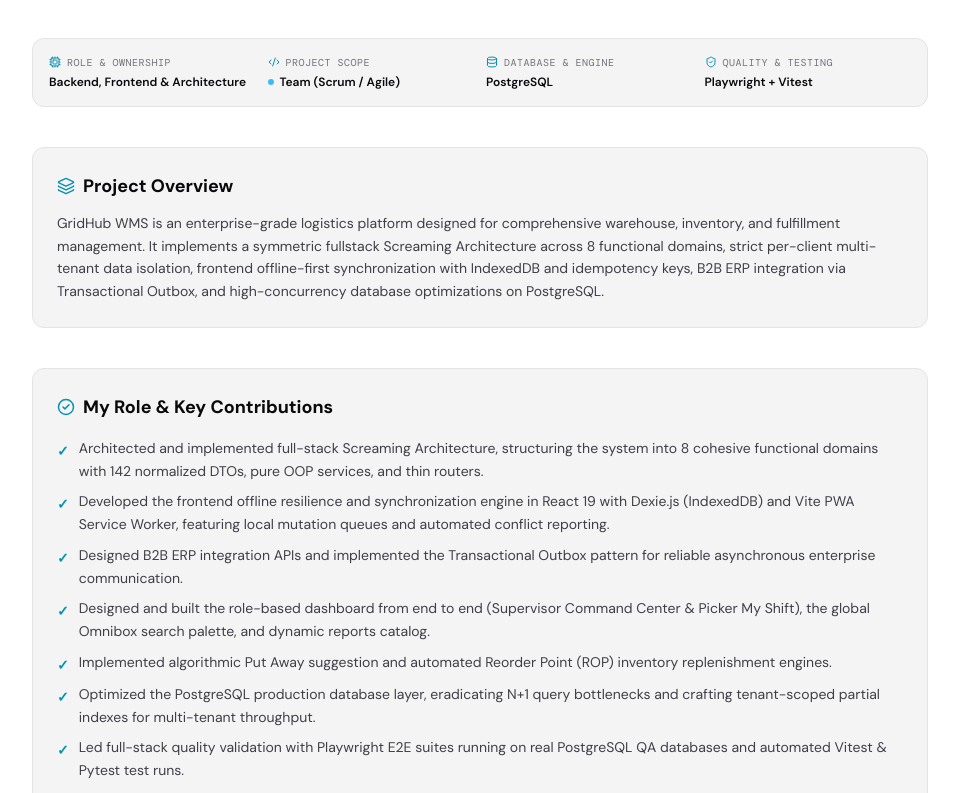
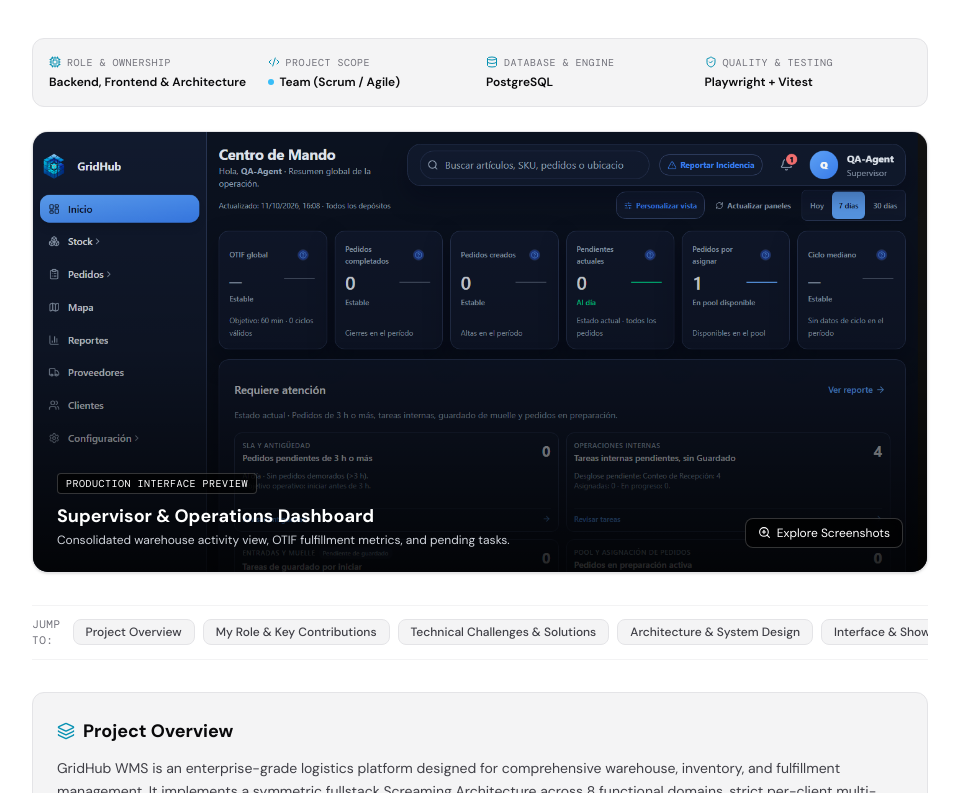
Before and after one commit to eliann313/mi-portfolio, a React (Vite) app: page /proyectos/gridhub-wms in a window 1280 px wide. Shown: the part 487-1280 px from the top of the page, without its empty margins (160-1119 px from the left). Built offline with nearby package versions, Linux system fonts and the light colour scheme.

Commit message:
feat(ui): prioritize recruiter information hierarchy with hero preview, challenges above architecture, and sticky anchor bar

```diff
--- a/src/components/projects/CaseStudyView.tsx
+++ b/src/components/projects/CaseStudyView.tsx
@@ -126,7 +126,7 @@
         </motion.div>
 
         {/* Recruiter Technical Snapshot */}
-        <div className="grid grid-cols-2 md:grid-cols-4 gap-3 p-4 rounded-xl border mb-10" style={{ backgroundColor: c.bgSurface, borderColor: c.border }}>
+        <div className="grid grid-cols-2 md:grid-cols-4 gap-3 p-4 rounded-xl border mb-6" style={{ backgroundColor: c.bgSurface, borderColor: c.border }}>
           <div className="flex flex-col">
             <span className="text-[10px] font-mono uppercase tracking-wider mb-1 flex items-center gap-1.5" style={{ color: c.textMuted }}>
               <Cpu size={12} style={{ color: c.accent }} />
@@ -171,8 +171,92 @@
           </div>
         </div>
 
+        {/* Hero Visual Preview Banner */}
+        {study.screenshots && study.screenshots.length > 0 && (
+          <motion.div
+            initial={{ opacity: 0, y: 16 }}
+            animate={{ opacity: 1, y: 0 }}
+            transition={{ delay: 0.1 }}
+            className="mb-8 rounded-2xl overflow-hidden border shadow-sm group relative cursor-pointer"
+            style={{ backgroundColor: c.bgSurface, borderColor: c.border }}
+            onClick={() => setActiveImageIndex(0)}
+          >
+            <div className="relative aspect-[16/9] min-h-[220px] sm:min-h-[280px] max-h-[440px] w-full bg-black/40 overflow-hidden">
+              <img
+                src={study.screenshots[0].url}
+                alt={study.screenshots[0].title[locale as Locale]}
+                className="w-full h-full object-cover object-top group-hover:scale-[1.02] transition-transform duration-500"
+              />
+              <div className="absolute inset-0 bg-gradient-to-t from-black/85 via-black/25 to-transparent flex items-end justify-between p-4 sm:p-6">
+                <div>
+                  <span className="text-[10px] font-mono uppercase tracking-wider px-2 py-0.5 rounded bg-black/70 text-white border border-white/20 mb-2 inline-block">
+                    {locale === 'es' ? 'Vista Principal en Producción' : 'Production Interface Preview'}
+                  </span>
+                  <h3 className="text-base sm:text-lg font-bold text-white mb-0.5">
+                    {study.screenshots[0].title[locale as Locale]}
+                  </h3>
+                  <p className="text-xs text-gray-300 max-w-xl line-clamp-1 sm:line-clamp-2">
+                    {study.screenshots[0].caption[locale as Locale]}
+                  </p>
+                </div>
+                <span className="hidden sm:inline-flex items-center gap-1.5 text-xs text-white px-3 py-1.5 rounded-lg bg-black/70 backdrop-blur-xs border border-white/20 group-hover:bg-accent transition-colors">
+                  <ZoomIn size={13} /> {locale === 'es' ? 'Explorar Capturas' : 'Explore Screenshots'}
+                </span>
+              </div>
+            </div>
+          </motion.div>
+        )}
+
+        {/* Quick Section Anchor Navigation */}
+        <div className="sticky top-16 z-20 py-2.5 mb-8 backdrop-blur-md bg-opacity-90 flex items-center gap-2 overflow-x-auto border-y" style={{ borderColor: `${c.border}70`, backgroundColor: `${c.bgBase}e6` }}>
+          <span className="text-[11px] font-mono uppercase tracking-wider mr-1 text-muted hidden sm:inline" style={{ color: c.textMuted }}>
+            {locale === 'es' ? 'Saltar a:' : 'Jump to:'}
+          </span>
+          <a
+            href="#overview"
+            className="text-xs px-3 py-1 rounded-lg border font-medium whitespace-nowrap transition-colors"
+            style={{ backgroundColor: c.bgSurface, borderColor: c.border, color: c.textSecondary }}
+          >
+            {t.caseStudy.overviewTitle}
+          </a>
+          <a
+            href="#my-role"
+            className="text-xs px-3 py-1 rounded-lg border font-medium whitespace-nowrap transition-colors"
+            style={{ backgroundColor: c.bgSurface, borderColor: c.border, color: c.textSecondary }}
+          >
+            {t.caseStudy.myRoleTitle}
+          </a>
+          {challenges.length > 0 && (
+            <a
+              href="#challenges"
+              className="text-xs px-3 py-1 rounded-lg border font-medium whitespace-nowrap transition-colors"
+              style={{ backgroundColor: c.bgSurface, borderColor: c.border, color: c.textSecondary }}
+            >
+              {t.caseStudy.technicalChallengesTitle}
+            </a>
+          )}
+          {(study.systemArchitecture || study.dbSchema || study.c4Diagram) && (
+            <a
+              href="#architecture"
+              className="text-xs px-3 py-1 rounded-lg border font-medium whitespace-nowrap transition-colors"
+              style={{ backgroundColor: c.bgSurface, borderColor: c.border, color: c.textSecondary }}
+            >
+              {t.caseStudy.architectureTitle}
+            </a>
+          )}
+          {study.screenshots && study.screenshots.length > 0 && (
+            <a
+              href="#gallery"
+              className="text-xs px-3 py-1 rounded-lg border font-medium whitespace-nowrap transition-colors"
+              style={{ backgroundColor: c.bgSurface, borderColor: c.border, color: c.textSecondary }}
+            >
+              {t.caseStudy.galleryTitle}
+            </a>
+          )}
+        </div>
+
         {/* 1. Overview */}
-        <section className="mb-10 rounded-xl p-6 border" style={{ backgroundColor: c.bgSurface, borderColor: c.border }}>
+        <section id="overview" className="scroll-mt-28 mb-10 rounded-xl p-6 border" style={{ backgroundColor: c.bgSurface, borderColor: c.border }}>
           <h3 className="font-bold text-lg mb-3 flex items-center gap-2" style={{ color: c.textPrimary }}>
             <Layers size={18} style={{ color: c.accent }} />
             {t.caseStudy.overviewTitle}
@@ -183,7 +267,7 @@
         </section>
 
         {/* 2. My Role & Key Contributions */}
-        <section className="mb-10 rounded-xl p-6 border" style={{ backgroundColor: c.bgSurface, borderColor: c.border }}>
+        <section id="my-role" className="scroll-mt-28 mb-10 rounded-xl p-6 border" style={{ backgroundColor: c.bgSurface, borderColor: c.border }}>
           <h3 className="font-bold text-lg mb-4 flex items-center gap-2" style={{ color: c.textPrimary }}>
             <CheckCircle2 size={18} style={{ color: c.accent }} />
             {t.caseStudy.myRoleTitle}
@@ -198,79 +282,9 @@
           </ul>
         </section>
 
-        {/* 3. Architecture & PostgreSQL Relational Schema Explorer */}
-        {(study.systemArchitecture || study.dbSchema) && (
-          <ArchitectureAndDBSchema
-            dbSchema={study.dbSchema}
-            systemArchitecture={study.systemArchitecture}
-          />
-        )}
-
-        {/* 3.1 Container Interconnect & Transaction Protocol Diagram */}
-        {study.c4Diagram && (
-          <section className="mb-10">
-            <ArchitectureDiagram diagram={study.c4Diagram} />
-          </section>
-        )}
-
-        {/* 3.2 Domains Breakdown (DDD) */}
-        {study.domainsBreakdown && (
-          <section className="mb-10 rounded-xl p-6 border" style={{ backgroundColor: c.bgSurface, borderColor: c.border }}>
-            <h3 className="font-bold text-lg mb-4 flex items-center gap-2" style={{ color: c.textPrimary }}>
-              <Layers size={18} style={{ color: c.accent }} />
-              {study.domainsBreakdown.title[locale as Locale] || t.caseStudy.domainsTitle}
-            </h3>
-            <div className="grid grid-cols-1 sm:grid-cols-2 gap-3">
-              {study.domainsBreakdown.items.map((item, idx) => (
-                <div key={idx} className="p-3.5 rounded-lg border flex flex-col justify-between" style={{ backgroundColor: c.bgElevated, borderColor: c.border }}>
-                  <span className="font-semibold text-xs mb-1" style={{ color: c.accent }}>{item.name}</span>
-                  <p className="text-xs leading-relaxed" style={{ color: c.textSecondary }}>{item.desc[locale as Locale]}</p>
-                </div>
-              ))}
-            </div>
-          </section>
-        )}
-
-        {/* 3.3 Architecture Highlights */}
-        <section className="mb-10 rounded-xl p-6 border" style={{ backgroundColor: c.bgSurface, borderColor: c.border }}>
-          <h3 className="font-bold text-lg mb-4" style={{ color: c.textPrimary }}>
-            {t.caseStudy.architectureTitle}
-          </h3>
-          <ul className="space-y-2 text-sm">
-            {study.architectureHighlights[locale as Locale].map((highlight, idx) => (
-              <li key={idx} className="flex items-start gap-2.5" style={{ color: c.textSecondary }}>
-                <span className="mt-1 flex-shrink-0" style={{ color: c.accent }}>›</span>
-                <span className="leading-relaxed">{highlight}</span>
-              </li>
-            ))}
-          </ul>
-        </section>
-
-        {/* 3.4 Key Architecture Decisions (ADRs) */}
-        {study.adrs && (
-          <section className="mb-10 rounded-xl p-6 border" style={{ backgroundColor: c.bgSurface, borderColor: c.border }}>
-            <h3 className="font-bold text-lg mb-4 flex items-center gap-2" style={{ color: c.textPrimary }}>
-              <HelpCircle size={18} style={{ color: c.accent }} />
-              {study.adrs.title[locale as Locale] || t.caseStudy.adrsTitle}
-            </h3>
-            <div className="space-y-4">
-              {study.adrs.items.map((adr, idx) => (
-                <div key={idx} className="p-4 rounded-lg border" style={{ backgroundColor: c.bgElevated, borderColor: c.border }}>
-                  <p className="text-xs font-semibold mb-1.5" style={{ color: c.textPrimary }}>
-                    {adr.question[locale as Locale]}
-                  </p>
-                  <p className="text-xs leading-relaxed" style={{ color: c.textSecondary }}>
-                    {adr.decision[locale as Locale]}
-                  </p>
-                </div>
-              ))}
-            </div>
-          </section>
-        )}
-
-        {/* 4. Technical Challenges & Engineering Solutions */}
+        {/* 3. High-Impact Technical Challenges & Engineering Solutions */}
         {challenges.length > 0 && (
-          <section className="mb-10 rounded-xl p-6 border" style={{ backgroundColor: c.bgSurface, borderColor: c.border }}>
+          <section id="challenges" className="scroll-mt-28 mb-10 rounded-xl p-6 border" style={{ backgroundColor: c.bgSurface, borderColor: c.border }}>
             <h3 className="font-bold text-lg mb-4 flex items-center gap-2" style={{ color: c.textPrimary }}>
               <AlertTriangle size={18} style={{ color: c.accent }} />
               {t.caseStudy.technicalChallengesTitle}
@@ -296,6 +310,78 @@
           </section>
         )}
 
+        {/* 4. Architecture & PostgreSQL Relational Schema Explorer */}
+        <div id="architecture" className="scroll-mt-28 space-y-10">
+          {(study.systemArchitecture || study.dbSchema) && (
+            <ArchitectureAndDBSchema
+              dbSchema={study.dbSchema}
+              systemArchitecture={study.systemArchitecture}
+            />
+          )}
+
+          {/* 4.1 Container Interconnect & Transaction Protocol Diagram */}
+          {study.c4Diagram && (
+            <section className="mb-10">
+              <ArchitectureDiagram diagram={study.c4Diagram} />
+            </section>
+          )}
+
+          {/* 4.2 Domains Breakdown (DDD) */}
+          {study.domainsBreakdown && (
+            <section className="mb-10 rounded-xl p-6 border" style={{ backgroundColor: c.bgSurface, borderColor: c.border }}>
+              <h3 className="font-bold text-lg mb-4 flex items-center gap-2" style={{ color: c.textPrimary }}>
+                <Layers size={18} style={{ color: c.accent }} />
+                {study.domainsBreakdown.title[locale as Locale] || t.caseStudy.domainsTitle}
+              </h3>
+              <div className="grid grid-cols-1 sm:grid-cols-2 gap-3">
+                {study.domainsBreakdown.items.map((item, idx) => (
+                  <div key={idx} className="p-3.5 rounded-lg border flex flex-col justify-between" style={{ backgroundColor: c.bgElevated, borderColor: c.border }}>
+                    <span className="font-semibold text-xs mb-1" style={{ color: c.accent }}>{item.name}</span>
+                    <p className="text-xs leading-relaxed" style={{ color: c.textSecondary }}>{item.desc[locale as Locale]}</p>
+                  </div>
+                ))}
+              </div>
+            </section>
+          )}
+
+          {/* 4.3 Architecture Highlights */}
+          <section className="mb-10 rounded-xl p-6 border" style={{ backgroundColor: c.bgSurface, borderColor: c.border }}>
+            <h3 className="font-bold text-lg mb-4" style={{ color: c.textPrimary }}>
+              {t.caseStudy.architectureTitle}
+            </h3>
+            <ul className="space-y-2 text-sm">
+              {study.architectureHighlights[locale as Locale].map((highlight, idx) => (
+                <li key={idx} className="flex items-start gap-2.5" style={{ color: c.textSecondary }}>
+                  <span className="mt-1 flex-shrink-0" style={{ color: c.accent }}>›</span>
+                  <span className="leading-relaxed">{highlight}</span>
+                </li>
+              ))}
+            </ul>
+          </section>
+
+          {/* 4.4 Key Architecture Decisions (ADRs) */}
+          {study.adrs && (
+            <section className="mb-10 rounded-xl p-6 border" style={{ backgroundColor: c.bgSurface, borderColor: c.border }}>
+              <h3 className="font-bold text-lg mb-4 flex items-center gap-2" style={{ color: c.textPrimary }}>
+                <HelpCircle size={18} style={{ color: c.accent }} />
+                {study.adrs.title[locale as Locale] || t.caseStudy.adrsTitle}
+              </h3>
+              <div className="space-y-4">
+                {study.adrs.items.map((adr, idx) => (
+                  <div key={idx} className="p-4 rounded-lg border" style={{ backgroundColor: c.bgElevated, borderColor: c.border }}>
+                    <p className="text-xs font-semibold mb-1.5" style={{ color: c.textPrimary }}>
+                      {adr.question[locale as Locale]}
+                    </p>
+                    <p className="text-xs leading-relaxed" style={{ color: c.textSecondary }}>
+                      {adr.decision[locale as Locale]}
+                    </p>
+                  </div>
+                ))}
+              </div>
+            </section>
+          )}
+        </div>
+
         {/* 5. Video Demo (if present) */}
         {study.videoData && (
           <section className="mb-10">
@@ -303,9 +389,9 @@
           </section>
         )}
 
-        {/* 5.1 Interface & Showcase Gallery */}
+        {/* 5.1 Full Interface Showcase Gallery */}
         {study.screenshots && study.screenshots.length > 0 && (
-          <section className="mb-10 rounded-xl p-6 border" style={{ backgroundColor: c.bgSurface, borderColor: c.border }}>
+          <section id="gallery" className="scroll-mt-28 mb-10 rounded-xl p-6 border" style={{ backgroundColor: c.bgSurface, borderColor: c.border }}>
             <h3 className="font-bold text-lg mb-4 flex items-center gap-2" style={{ color: c.textPrimary }}>
               <ImageIcon size={18} style={{ color: c.accent }} />
               {t.caseStudy.galleryTitle}
```
